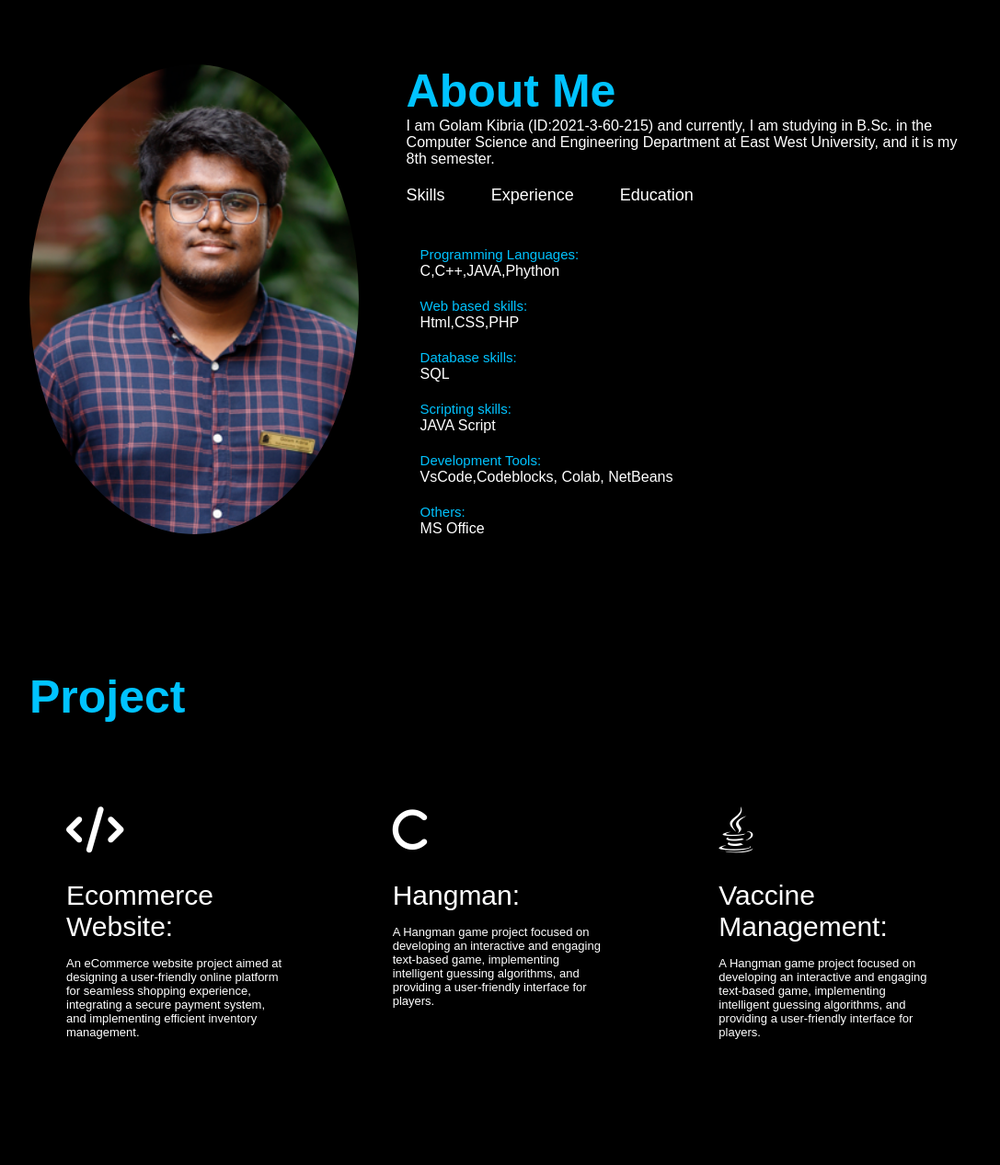
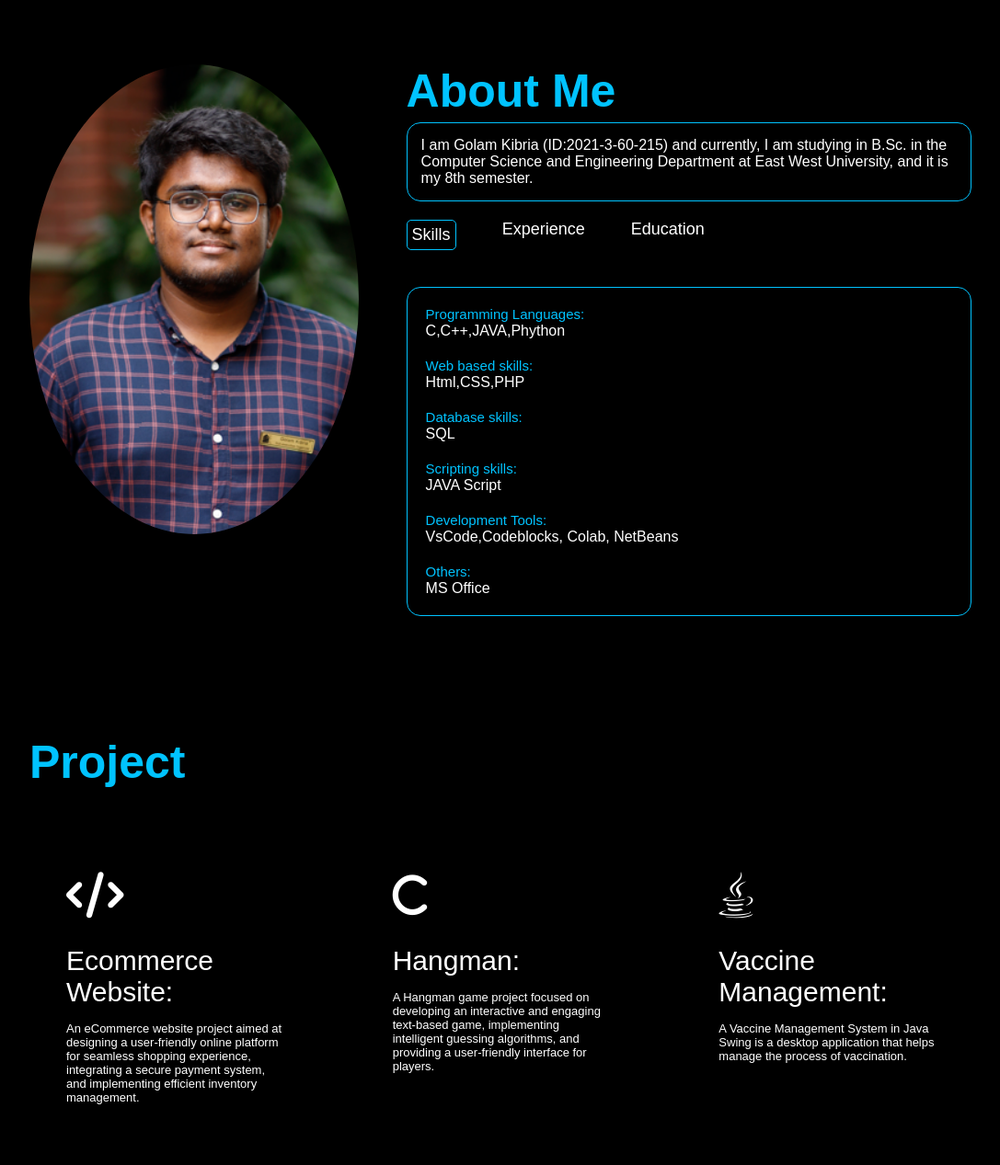
Before and after one commit to Glkibria/GlKibria2021360215, a plain HTML site: page index.html in a window 1280 px wide. Shown: the part 820-2087 px from the top of the page at 92% size, without its empty margins (96-1183 px from the left). Drawn offline with Linux system fonts and the light colour scheme.

Commit message:
some update

```diff
--- a/index.html
+++ b/index.html
@@ -41,7 +41,7 @@
                 <div class="about-col-1"><img src="kibria.png" alt=""></div>
                 <div class="about-col-2">
                     <h1 class="sub-tittle">About Me</h1>
-                    <p>I am Golam Kibria (ID:2021-3-60-215) and currently, I am studying in B.Sc. in the Computer
+                    <p class="myself">I am Golam Kibria (ID:2021-3-60-215) and currently, I am studying in B.Sc. in the Computer
                         Science and Engineering
                         Department at East West University, and it is my 8th semester.</p>
 
@@ -103,9 +103,8 @@
                 <div>
                     <i class="fa-brands fa-java"></i>
                     <h2>Vaccine Management:</h2>
-                    <p>A Hangman game project focused on developing an interactive
-                        and engaging text-based game, implementing
-                        intelligent guessing algorithms, and providing a user-friendly interface for players.</p>
+                    <p>A Vaccine Management System in Java Swing is a
+                         desktop application that helps manage the process of vaccination.</p>
                 </div>
             </div>
         </div>
--- a/styles.css
+++ b/styles.css
@@ -124,6 +124,16 @@ nav ul li a:hover::after {
     flex-basis: 60%;
 
 }
+.about-col-2 .myself{
+    margin-top: 5px;
+    padding: 15px;
+    border: 1px solid #00c3ff;
+    border-radius: 15px;
+    transition: background 0.5s;
+}
+.about-col-2 .myself:hover{
+    background-color:#007ba02d;
+}
 
 .sub-tittle {
     font-size: 50px;
@@ -161,9 +171,15 @@ nav ul li a:hover::after {
 
 }
 
+.tab-links.active-link{
+    padding: 5px;
+    border: 1px solid  #00c3ff;
+    border-radius: 5px;
+}
+
 
 .tab-links.active-link::after {
-    width: 50%;
+    width: 100%;
 
 }
 
@@ -180,11 +196,23 @@ nav ul li a:hover::after {
     font-size: 15px;
 }
 
+
+
 .tab-contents {
     display: none;
 }
 .tab-contents.active-tab {
     display: block;
+    padding: 5px;
+    border: 1px solid  #00c3ff;
+    border-radius: 15px;
+    transition: background 0.5s;
+}
+.tab-contents.active-tab:hover{
+    background-color:#007ba02d;
+
+
+
 }
 
 
```
